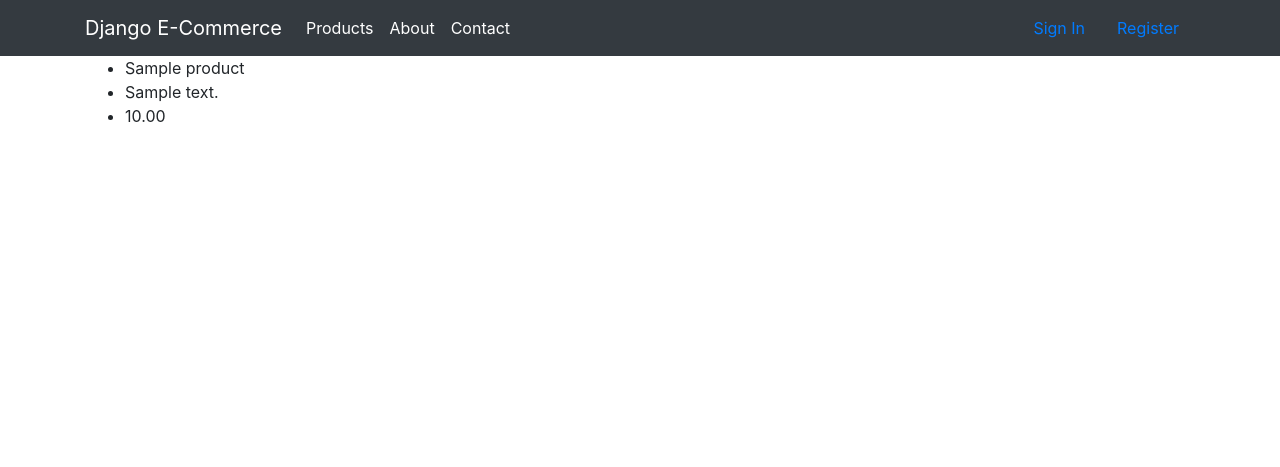
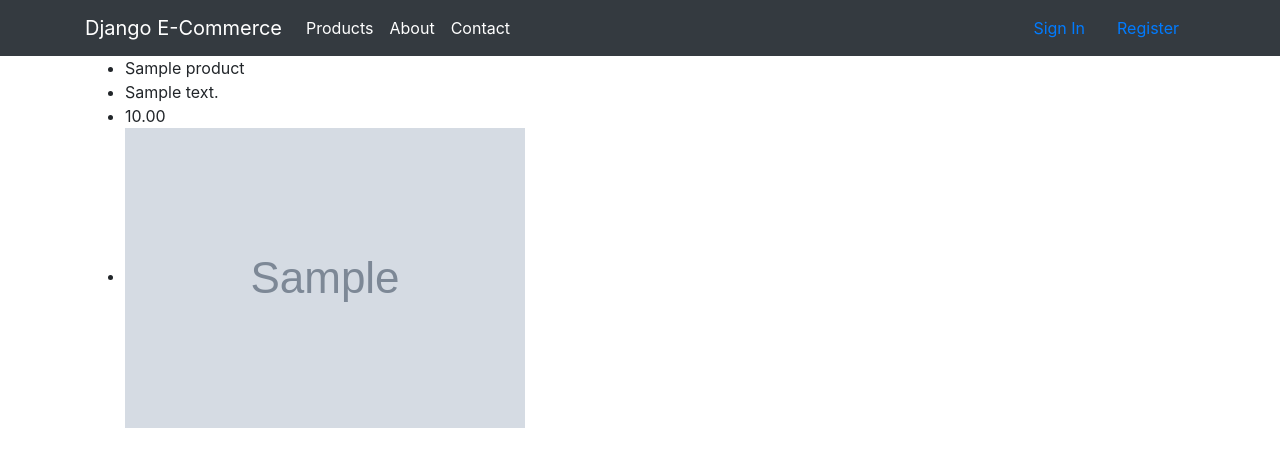
Before and after one commit to RonaldTheodoro/django-ecommerce, a Django app: template templates/product/detail.html in a window 1280 px wide. Shown: the top 467 px of the page. Run offline with Django 3.2, Linux system fonts and the light colour scheme; the template is opened without the code that fills it: values that come from a table or form of the project are taken from there, others are empty; tables that the repository leaves empty hold one stand-in row (values such as "Sample post"); grey boxes marked "Sample" are stand-in pictures; parts of the project's set-up code (start-up, migrations or seed data) failed here and were passed over; some libraries are stand-ins or nearby versions.

Commit message:
show image

```diff
--- a/templates/product/detail.html
+++ b/templates/product/detail.html
@@ -4,5 +4,6 @@
         <li>{{ product.title }}</li>
         <li>{{ product.descripition }}</li>
         <li>{{ product.price }}</li>
+        <li><img src="{{ product.image.url }}" class="img-fluid"/></li>
     </ul>
 {% endblock content %}
```
